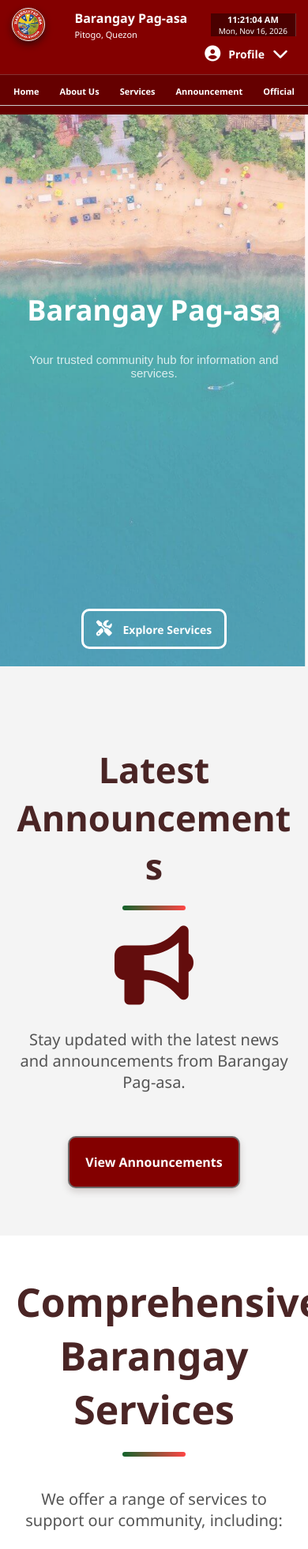
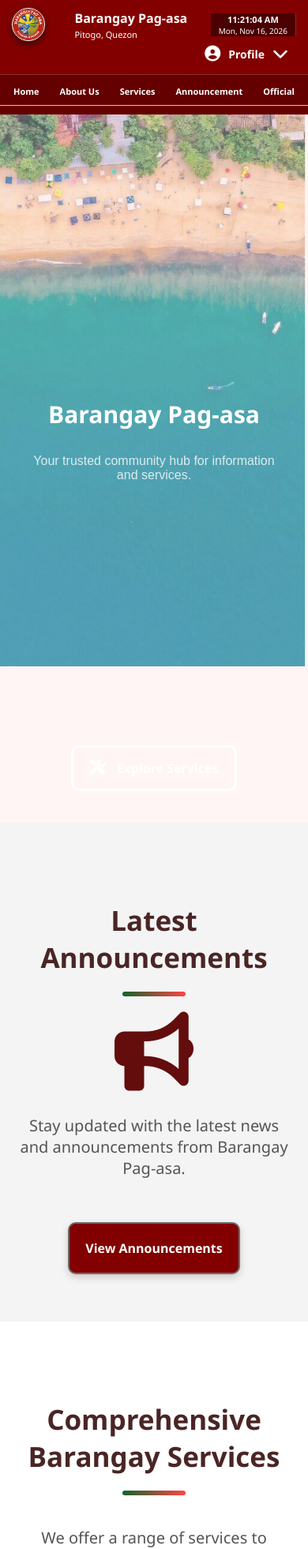
Before and after one commit to rioverosalthea-creator/Mini-Capstone, a PHP site: page / in a window 390 px wide. Shown: the top 1962 px of the page at 79% size. Run offline with PHP 8.4, Linux system fonts and the light colour scheme; the visitor is signed in with stand-in values (Sample User, id 1).

Commit message:
ays na ang text

```diff
--- a/style.css
+++ b/style.css
@@ -3573,6 +3573,12 @@ tbody tr:hover {
 }
 
 @media screen and (max-width: 992px) {
+
+    .home h1 {
+        font-size: 30px !important;
+        margin-top: 100px !important;
+    }
+
     .navigation {
         padding: 10px 15px;
         height: auto;
@@ -3589,11 +3595,6 @@ tbody tr:hover {
 
     .navbar-clock {
         display: none;
-    }
-
-    .home h1 {
-        font-size: 40px !important;
-        margin-top: 100px !important;
     }
 
     .home p {
@@ -3711,30 +3712,27 @@ tbody tr:hover {
 
     #Home {
         margin-top: 0 !important;
-        height: calc(100vh - 145px) !important;
-        padding-bottom: 80px !important;
-    }
-
-    .home h1 {
-        font-size: 36px !important;
-        margin-top: 30px !important;
-    }
-
-    .home p {
-        font-size: 15px !important;
-    }
+        height: auto !important;
+        min-height: calc(100svh - 145px);
+        padding: 30px 15px !important;
+        box-sizing: border-box;
+    }
+
+     .home {
+        margin-bottom: 0 !important;
+    }
+
 
     .button-container {
-        margin-top: 20px !important;
+        margin-top: 25px !important;
         display: flex !important;
-        flex-wrap: wrap !important;
         justify-content: center !important;
+        align-items: center !important;
+        transform: none !important;
     }
 
     .btn1, .btn2, .btn3, .btn4 {
-        margin-top: 10px !important;
-        padding: 12px 16px !important;
-        font-size: 14px !important;
+        transform: none !important;
     }
 
     .service-list,
@@ -3754,12 +3752,26 @@ tbody tr:hover {
         min-height: auto !important;
     }
 
-    #Announcement h2 {
-    font-size: clamp(45px, 6vw, 50px);
+    .announcement h2 {
+    font-size: clamp(35px, 4vw, 50px) !important;
     margin-bottom: 20px;
     padding-top: 50px;
     word-wrap: break-word;
 }
+
+    .services h2 {
+        font-size: clamp(35px, 4vw, 50px) !important;
+        margin-bottom: 20px;
+        padding-top: 50px;
+        word-wrap: break-word;
+    }
+
+    .hotlines-heading h1 {
+        font-size: clamp(35px, 4vw, 50px) !important;
+        margin-bottom: 20px;
+        padding-top: 50px;
+        word-wrap: break-word;
+    }
 
     .service-item, .mission, .vision, .geographic, .demographic, .development {
         height: auto !important;
```
Also changed, not shown: uploads/gal_6afab205e2e991.16338677.webp (added), uploads/gal_6afab29058aca0.07877199.webp (added).
